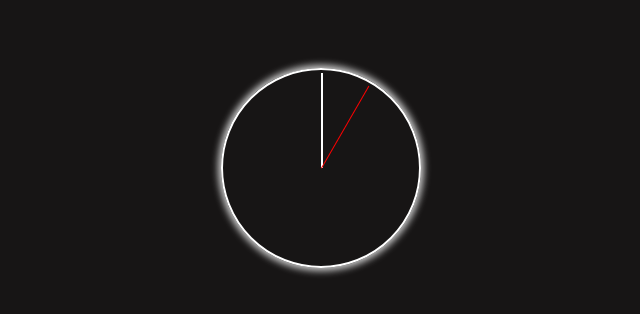
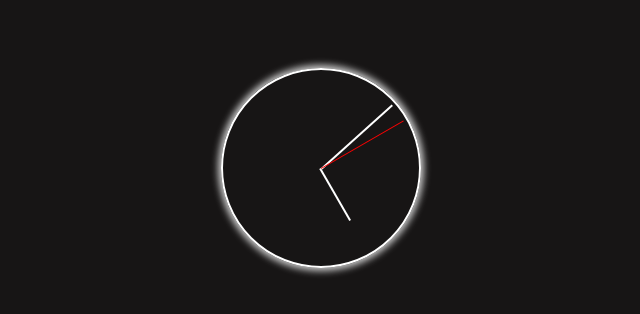
Before and after one commit to AbiSadhasivam/javascript30, a plain HTML site: page my solution/clock/index.html in a window 1280 px wide. Shown: the part 232-546 px from the top of the page, without its empty margins (304-944 px from the left). Drawn offline with nearby package versions, Linux system fonts and the light colour scheme.

Commit message:
Add current clock timing display
Signed-off-by: Abinaya Sadhasivam <abinaya.sadhasivam@solitontech.local>

```diff
--- a/my solution/clock/clock.css
+++ b/my solution/clock/clock.css
@@ -26,18 +26,15 @@ body {
 .hour{
   border-bottom: 2px solid white;
   transform-origin: 0 0;
-  transform: rotate(-90deg);
   width: 60px;
 }
 .minute{
   border-bottom: 2px solid white;
   transform-origin: 0 0;
-  transform: rotate(-90deg);
   width: 95px;
 }
 .second{
   border-bottom: 1px solid red;
   transform-origin: 0 0;
-  transform: rotate(-90deg);
   width: 95px;
 }
--- a/my solution/clock/clock.js
+++ b/my solution/clock/clock.js
@@ -1,25 +1,17 @@
-//minute
-//second
-//hour
-
-// 360 / 12;
-let getRotationDegree = (elementClassName) => {
-  let ele = document.getElementsByClassName(elementClassName)[0];
-  let rotationMatrix = window.getComputedStyle(ele).transform;
-  let values = rotationMatrix.split("(")[1].split(")")[0].split(",");
-  let angle = Math.round(Math.atan2(values[1], values[0]) * (180 / Math.PI));
-  return [angle < 0 ? angle + 360 : angle, ele]; //adding 360 degrees here when angle < 0 is equivalent to adding (2 * Math.PI) radians before
-};
+let setTransform = (className, deg) => {
+  let ele = document.getElementsByClassName(className)[0];
+  ele.style.transform = "rotate(" + deg + "deg)";
+}
 
 setInterval(() => {
-  let [rotationDeg, ele] = getRotationDegree('second');
-  ele.style.transform = "rotate(" + (rotationDeg + 6) + "deg)";
-}, 1000);
-setInterval(() => {
-  let [rotationDeg, ele] = getRotationDegree('minute');
-  ele.style.transform = "rotate(" + (rotationDeg + 6) + "deg)";
-}, 1000 * 60 );
-setInterval(() => {
-  let [rotationDeg, ele] = getRotationDegree('hour');
-  ele.style.transform = "rotate(" + (rotationDeg + 30) + "deg)";
-}, 1000 * 60 * 60);
+  let currentTime = new Date();
+  let seconds = currentTime.getSeconds();
+  let minutes = currentTime.getMinutes();
+  let hour = currentTime.getHours()>12 ?currentTime.getHours() %12: currentTime.getHours();
+  let secondsDeg = seconds * 6 - 90; //360/60
+  let minutesDeg = minutes * 6 - 90; //360/60
+  let hourDeg = hour  * 30 - 90; // 360/12
+  setTransform('hour', hourDeg);
+  setTransform('minute', minutesDeg);
+  setTransform('second', secondsDeg);
+},1000)
```
